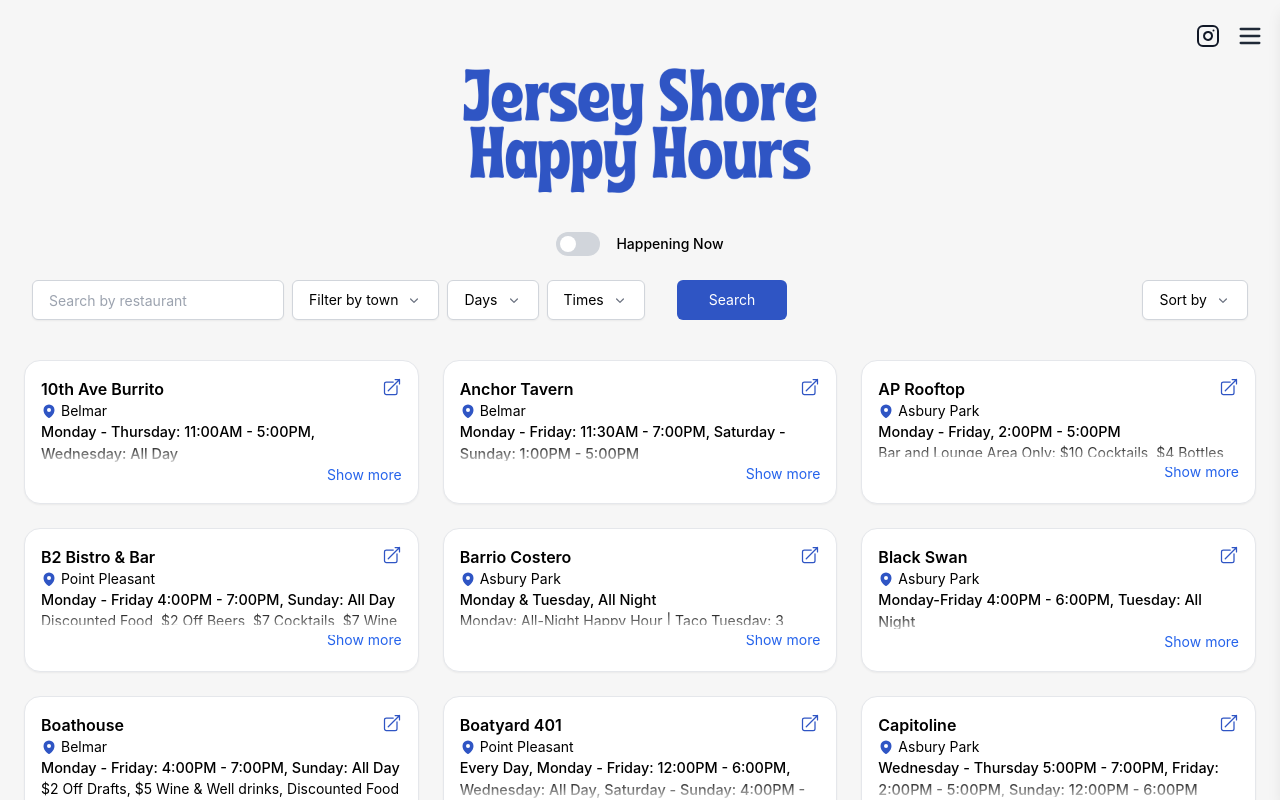
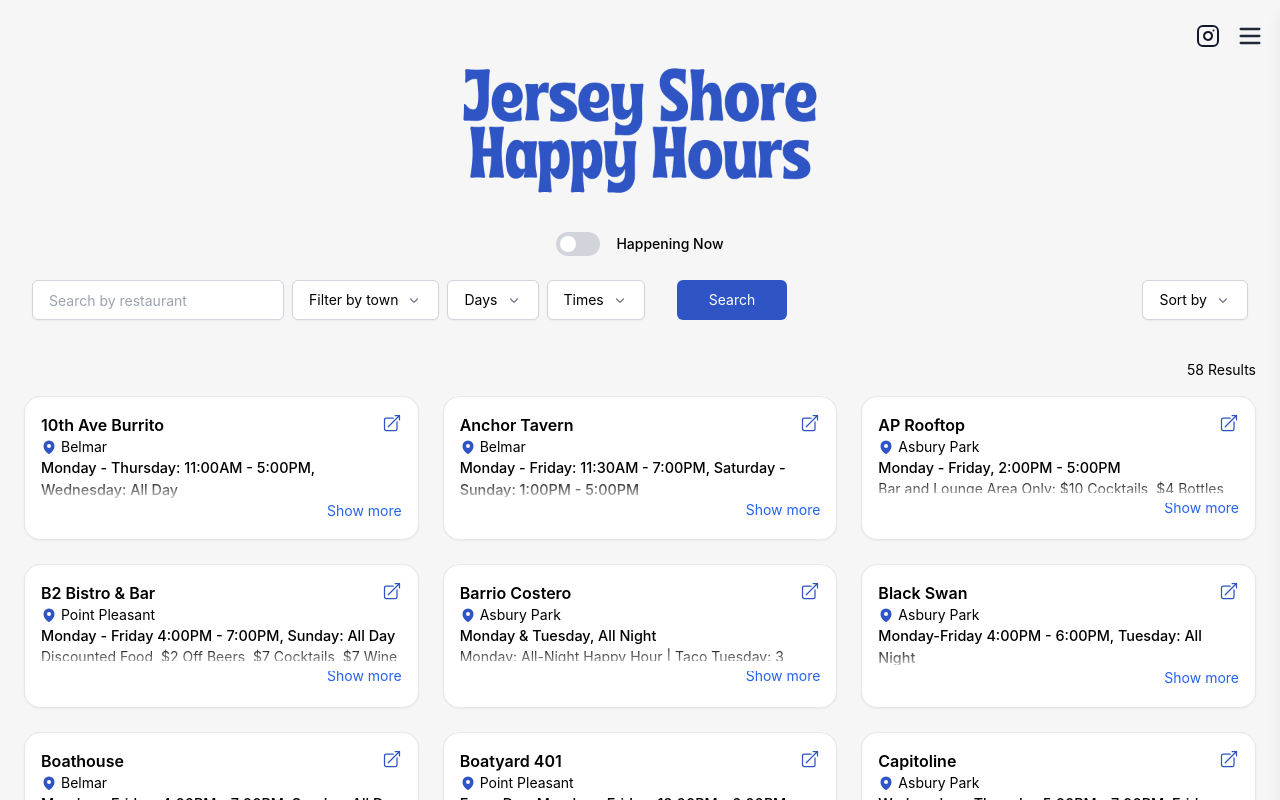
Before and after one commit to marytomkins/jersey-shore-happy-hours, a React (Create React App) app: page / in a window 1280 px wide. Shown: the top 800 px of the page. Built offline with nearby package versions, Linux system fonts and the light colour scheme.

Commit message:
results tally

```diff
--- a/src/components/Content.js
+++ b/src/components/Content.js
@@ -9,8 +9,11 @@ const Content = ({ data }) => {
     return noResultsMessages[randomIndex];
   };
 
-  return isData ? (
-    <div className="cards p-6 grid grid-cols-1 sm:grid-cols-2 md:grid-cols-3 gap-4 sm:gap-6">
+  return (
+    <div>
+      <div className="results text-sm font-small pt-6 pr-6 flex justify-end">{data.length} Results</div>
+      {isData ? (
+        <div className="cards px-6 py-4 grid grid-cols-1 sm:grid-cols-2 md:grid-cols-3 gap-4 sm:gap-6">
           {data.map((item, index) => (
             <Card bar={item} index={index} />
           ))}
@@ -19,6 +22,8 @@ const Content = ({ data }) => {
         <div className="flex my-16 mx-24 text-center sm:mx-auto w-fit items-center">
           {getNoResultsMessage()}
         </div>
+      )}
+    </div>
   );
 };
 
```
Lines whose indentation alone changed are shown as unchanged.
